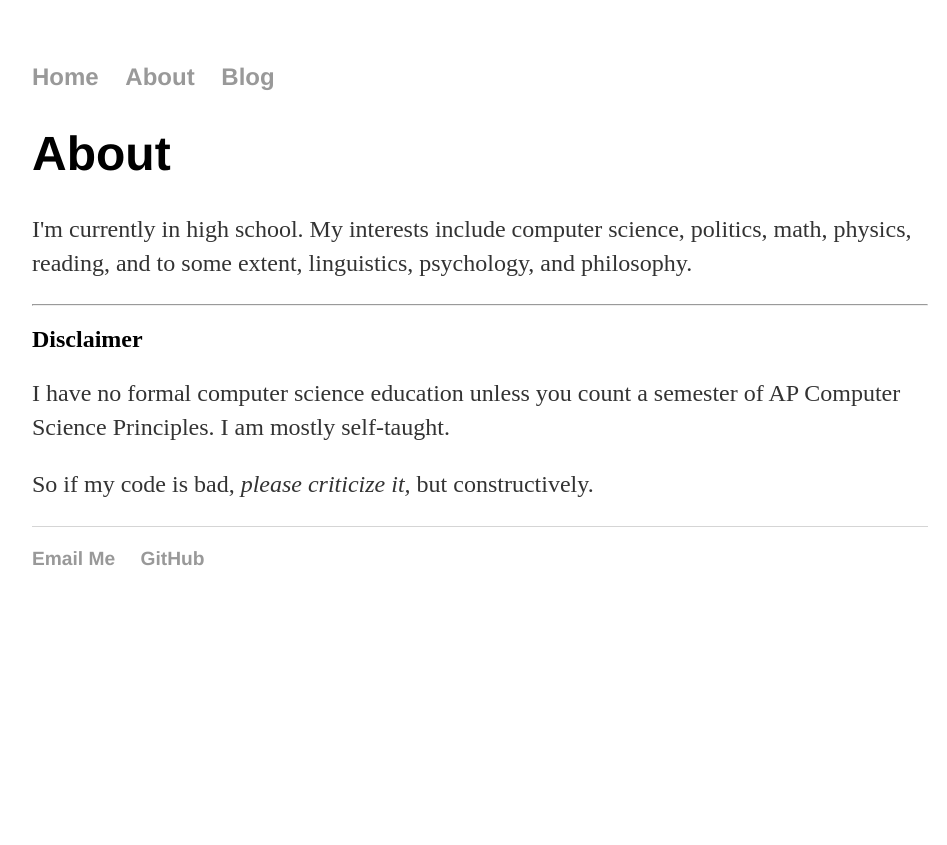
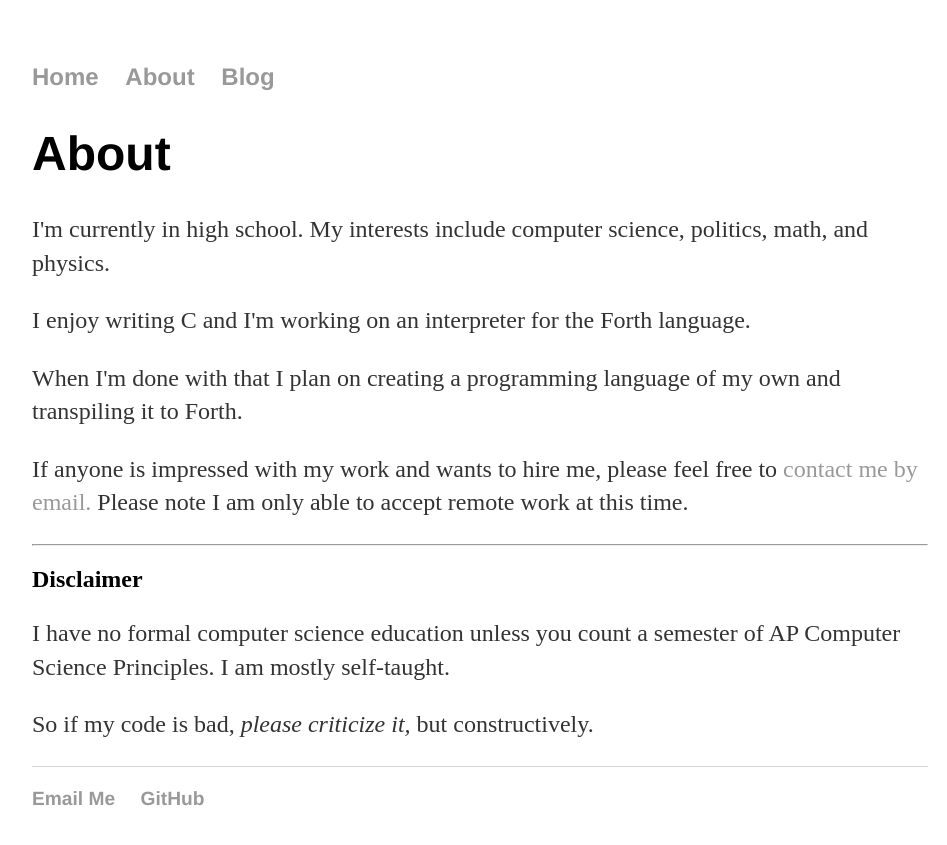
Before and after one commit to reutiteuti/reutiteuti.github.io, a Jekyll site: the page built from about/index.html, in a window 1280 px wide. Shown: the top 845 px of the page, without its empty margins (160-1107 px from the left). Built offline with Jekyll 4.4.1, drawn with Linux system fonts in a browser that asks for light colours.

Commit message:
Update index.html

```diff
--- a/about/index.html
+++ b/about/index.html
@@ -5,7 +5,10 @@ title: About Reuben Scheck
 
 <div class="about">
   <h1>About</h1>
-  <p>I'm currently in high school. My interests include computer science, politics, math, physics, reading, and to some extent, linguistics, psychology, and philosophy.</p>
+  <p>I'm currently in high school. My interests include computer science, politics, math, and physics.</p>
+  <p>I enjoy writing C and I'm working on an interpreter for the Forth language.</p>
+  <p>When I'm done with that I plan on creating a programming language of my own and transpiling it to Forth.</p>
+  <p>If anyone is impressed with my work and wants to hire me, please feel free to <a href="mailto:rzach@outlook.com">contact me by email.</a> Please note I am only able to accept remote work at this time.</p>
   <hr/>
   <h2 id="disclaimer">Disclaimer</h2>
   <p>I have no formal computer science education unless you count a semester of AP Computer Science Principles. I am mostly self-taught.</p>
```
